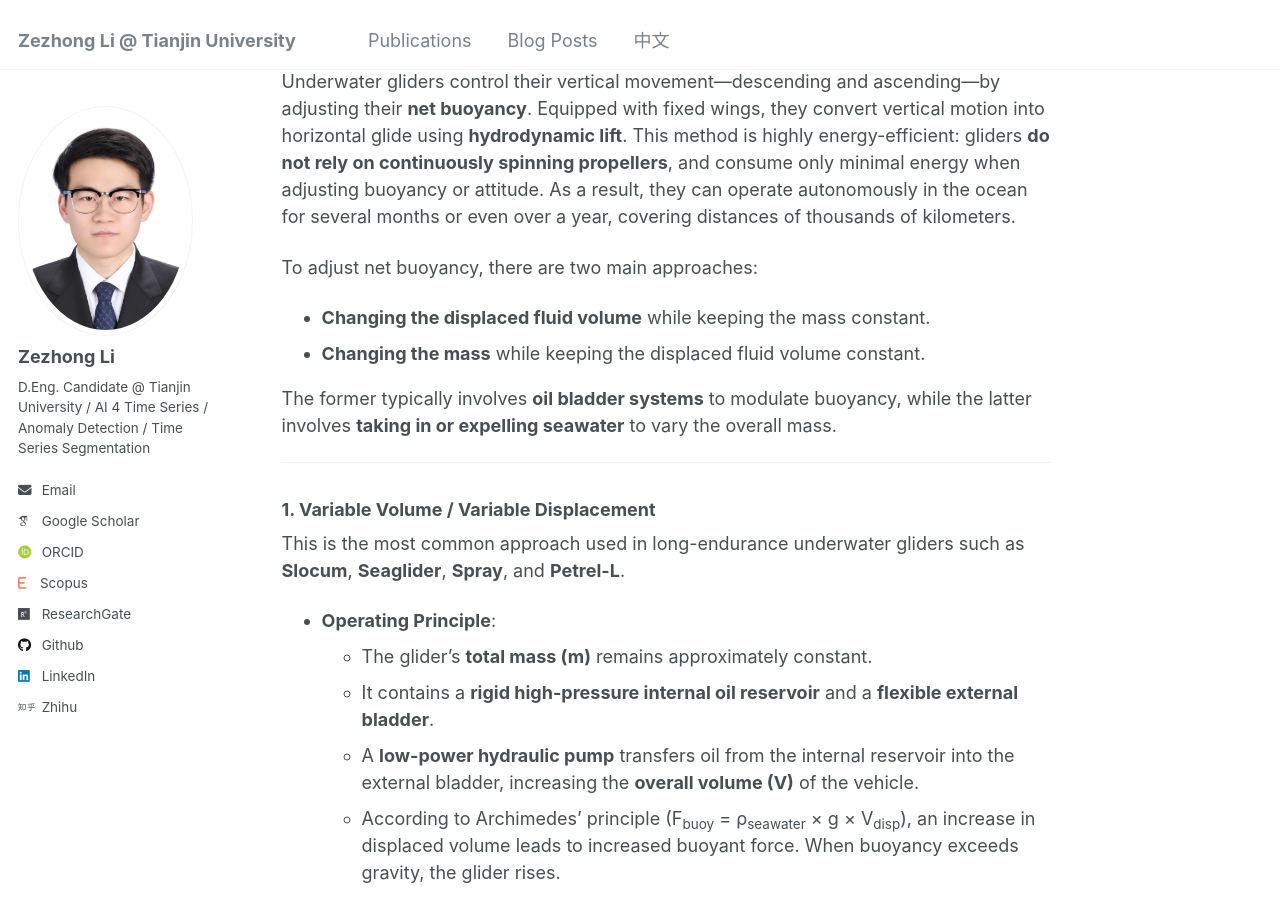
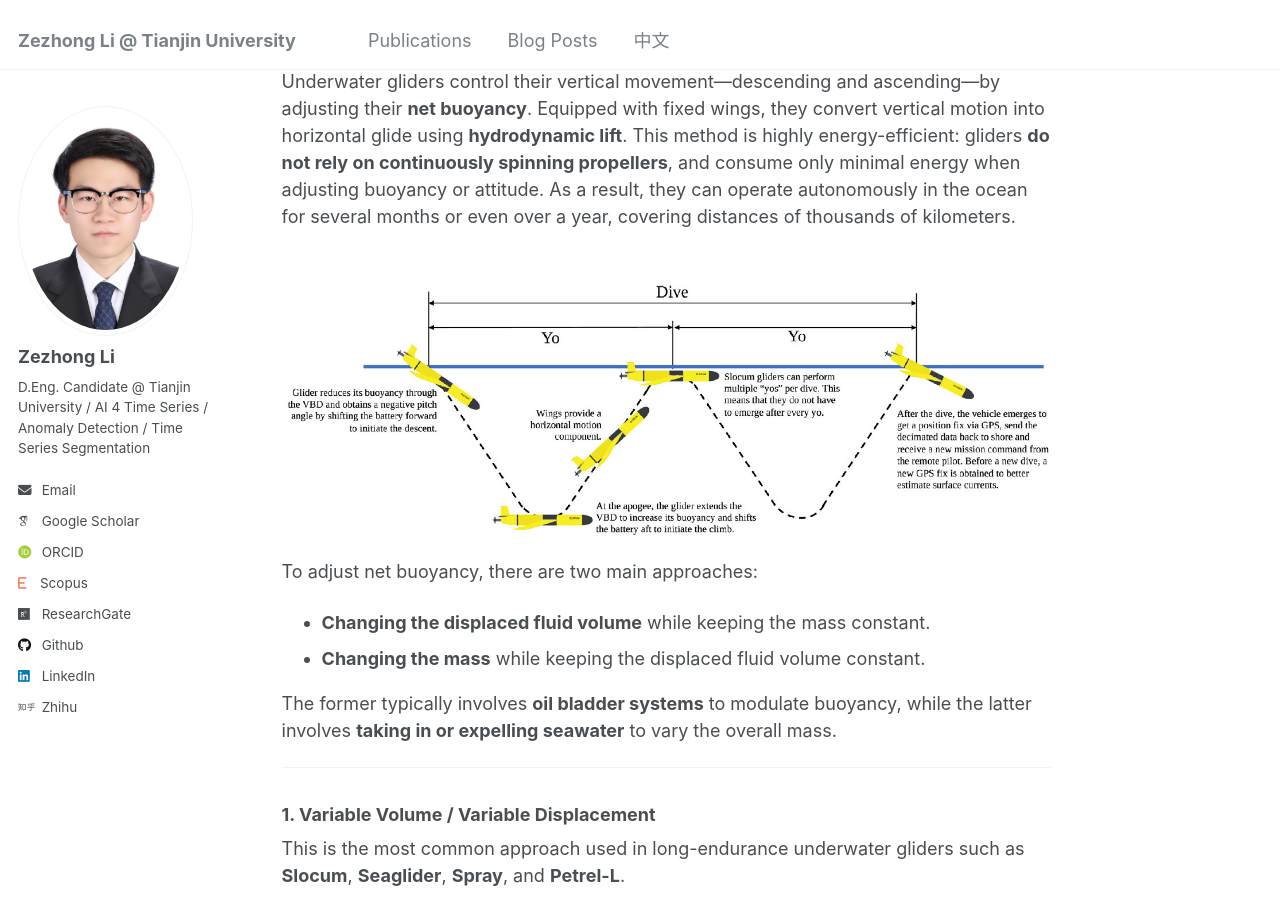
Before and after one commit to lzz19980125/lzz19980125.github.io, a Jekyll site: the page built from _posts/2025-7-20-Gliding Motion Modeling and Energy Consumption Analysis for Underwater Glider.md, in a window 1280 px wide and 900 px high, scrolled down 1469 px. Built offline with Jekyll 4.4.1, drawn with Linux system fonts in a browser that asks for light colours; some web fonts are replaced.

Commit message:
Update 2025-7-20-Gliding Motion Modeling and Energy Consumption Analysis for Underwater Glider.md

```diff
--- a/_posts/2025-7-20-Gliding Motion Modeling and Energy Consumption Analysis for Underwater Glider.md
+++ b/_posts/2025-7-20-Gliding Motion Modeling and Energy Consumption Analysis for Underwater Glider.md
@@ -52,6 +52,8 @@ Net buoyancy represents the resultant vertical force that determines whether the
 
 Underwater gliders control their vertical movement—descending and ascending—by adjusting their **net buoyancy**. Equipped with fixed wings, they convert vertical motion into horizontal glide using **hydrodynamic lift**. This method is highly energy-efficient: gliders **do not rely on continuously spinning propellers**, and consume only minimal energy when adjusting buoyancy or attitude. As a result, they can operate autonomously in the ocean for several months or even over a year, covering distances of thousands of kilometers.
 
+<br/><img src='../images/2025-07-23_192552.jpg'>
+
 To adjust net buoyancy, there are two main approaches:
 
 - **Changing the displaced fluid volume** while keeping the mass constant.
```
